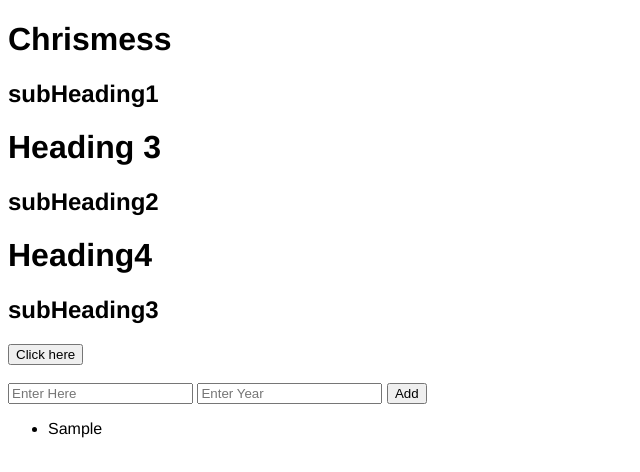
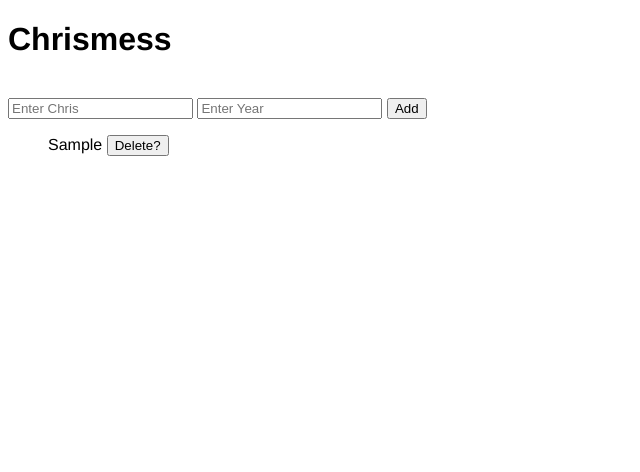
Before and after one commit to gaskinsjro/chrismess, a plain HTML site: page index.html in a window 1280 px wide. Both pictures are taken after typing "Sample", "Sample" into the empty fields and a click on the button "Add". Shown: the whole page, without its empty margins (0-640 px from the left). Drawn offline with Linux system fonts and the light colour scheme.

Commit message:
added delete button, isn't working yet

```diff
--- a/index.css
+++ b/index.css
@@ -1,5 +1,6 @@
 body {
     font-family: Helvetica, Arial, sans-serif;
-
-
 }
+header{
+    align-content: center
+}
--- a/index.html
+++ b/index.html
@@ -9,20 +9,16 @@
 </head>
 <body>
     <h1>Chrismess</h1>
-    <h2>subHeading1</h2>
-    <h1 id='header2'>Heading 3</h1>
-    <h2>subHeading2</h2>
-    <h1>Heading4</h1>
-    <h2>subHeading3</h2>
-    <button>Click here</button>
     <form id="formStuff">
-    <br> <input type="text" name="movieName" placeholder="Enter Here" id="input" autofocus>
-    <input type= "text" name="yearTime" placeholder="Enter Year" id="yearInput">
-    <button type="submit">Add</button>
+        <br> <input type="text" name="movieName" placeholder="Enter Chris" id="input" autofocus>
+        <input type= "text" name="yearTime" placeholder="Enter Year" id="yearInput">
+        <button type="submit">Add</button>
     </form>
-    <ul id="listStart"></ul>
-    <br>
-    <ul id="yearInput"></ul>
+    <ul>
+            <span id="listStart"> </span>
+                <button id="deletingButton">Delete?</button>
+            <span id="yearInput"></span>
+    </ul>
     <script src="index.js"></script>
 
 </body>
--- a/index.js
+++ b/index.js
@@ -1,35 +1,43 @@
-console.log('It works!');
-const button = document.querySelector('button')
-const updateText = function() {
-  const p = document.querySelector('h1')
-  p.textContent = "ChrisGiving: The Return of Chrismess"
 
-}
-button.addEventListener('click', updateText)
+const form = document.querySelector('#formStuff')
 
-const button2 = document.querySelector('#formStuff')
+
 
 const addToListFilm = function(ev){
   ev.preventDefault()
+  const flickArray = []
   const fName = ev.target
   const movieName = fName.movieName.value
-  const fitem  = document.createElement('li')
+  const fitem  = document.createElement('span')
+
   fitem.textContent = movieName
+
   const list = document.querySelector('#listStart')
+
   list.appendChild(fitem)
+  const testingAdd = flickArray.push(movieName)
+
+  console.log(flickArray)
   fName.reset()
+  addToListYear(ev)
 }
-
-button2.addEventListener('submit',addToListFilm)
+const deleteButton = function(ev){
+    yes.OnClick() = function(){
+      testingAdd.pop(movieName)
+    }
+  }
+form.addEventListener('deletingButton', deleteButton)
+form.addEventListener('submit',addToListFilm)
 
 const addToListYear = function(event){
-  event.preventDefault()
+  console.log("add list to function")
   const yTime = event.target
+  console.log(yTime.yearTime.value)
   const yearTime = yTime.yearTime.value
-  const yItem = document.createElement('li')
+
+  const yItem = document.createElement('span')
+  console.log(yearTime)
   yItem.textContent = yearTime
   const listing = document.querySelector('#yearInput')
   listing.appendChild(yItem)
-  yTime.reset()
 }
-button2.addEventListener('submit',addToListYear)
```
